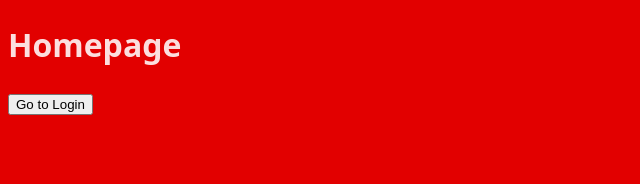
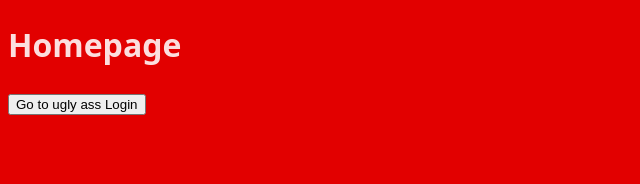
Before and after one commit to amitchell388/mavbazaarui, a React (Vite) app: page /home in a window 1280 px wide. Shown: the top 184 px of the page, without its empty margins (0-640 px from the left). Built offline with nearby package versions, Linux system fonts and the light colour scheme.

Commit message:
add word

```diff
--- a/src/pages/homepage.jsx
+++ b/src/pages/homepage.jsx
@@ -12,7 +12,7 @@ function Homepage(){
             <h1>Homepage</h1>
 
             <button onClick={() => navigate("/") }>
-                Go to Login
+                Go to ugly ass Login
             </button>
         </>
     )
```
